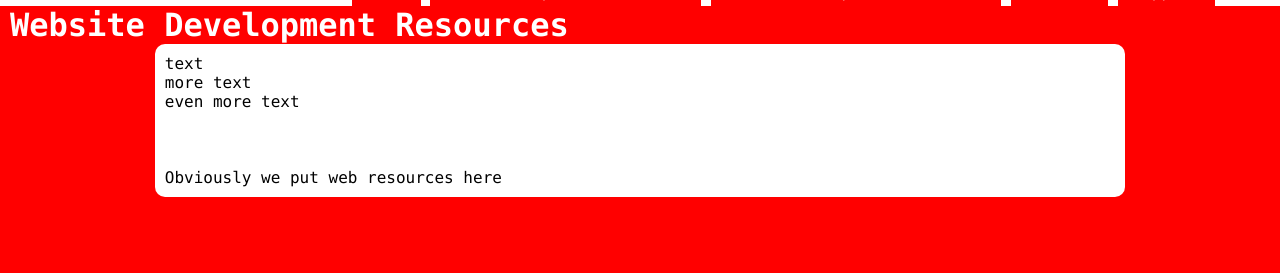
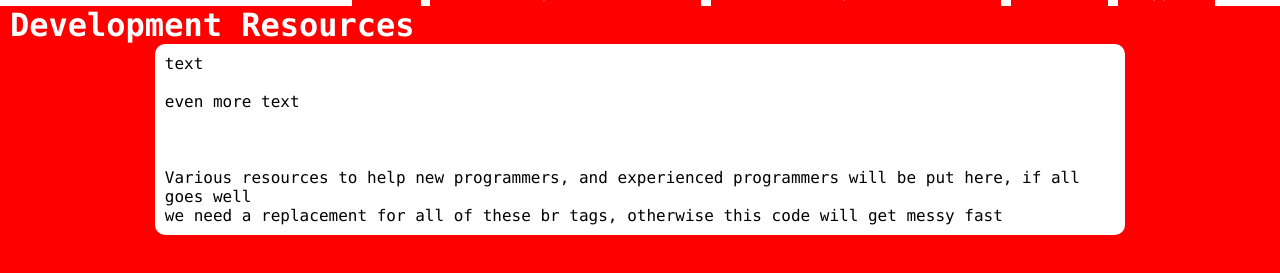
Before and after one commit to FHSCodeClub/Old-Website, a plain HTML site: page WebDev.html in a window 1280 px wide. Shown: the part 95-368 px from the top of the page. Drawn offline with Linux system fonts and the light colour scheme.

Commit message:
Update WebDev.html

```diff
--- a/WebDev.html
+++ b/WebDev.html
@@ -17,7 +17,7 @@
                 </ul>
             </nav>
         </header>
-        <h1 class="title">Website Development Resources</h1>
-        <div class="tx">text<br>more text<br>even more text<br><br><br><br>Obviously we put web resources here</div>
+        <h1 class="title">Development Resources</h1>
+        <div class="tx">text<br><br>even more text<br><br><br><br>Various resources to help new programmers, and experienced programmers will be put here, if all goes well<br>we need a replacement for all of these br tags, otherwise this code will get messy fast</div>
     </body>
 </html>
```
